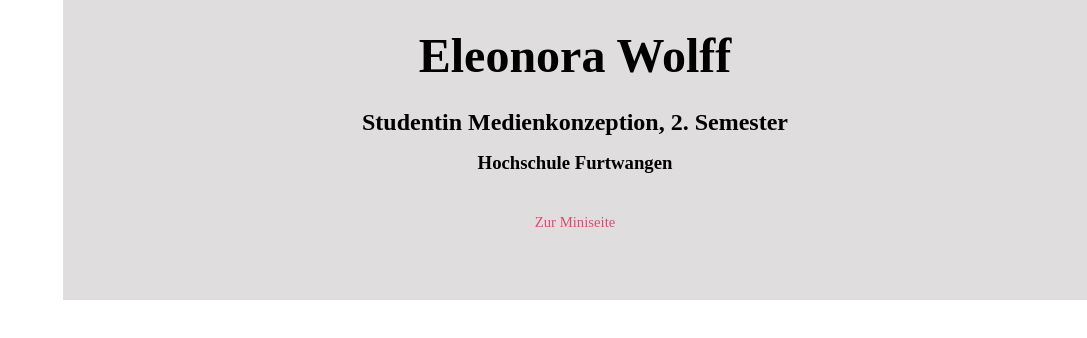
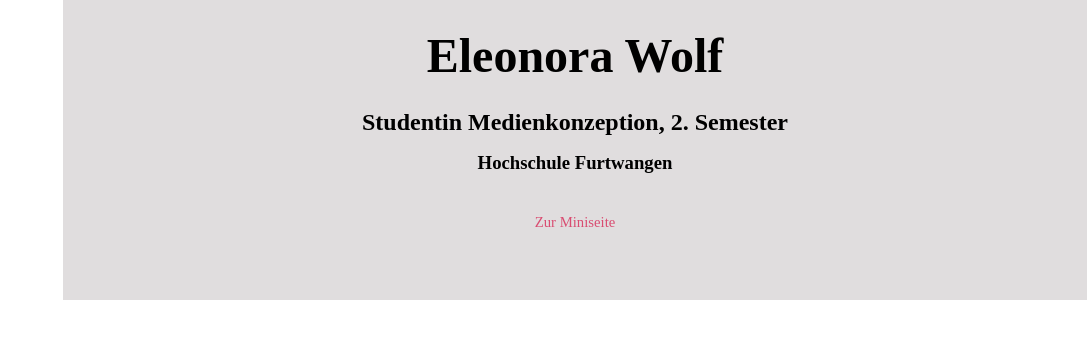
Before and after one commit to Eleonora2709/Eleonora2709.github.io, a plain HTML site: page index.html in a window 1280 px wide. Shown: the whole page, without its empty margins (193-1280 px from the left). Drawn offline with Linux system fonts and the light colour scheme; a web font is replaced by a local one.

Commit message:
is okkkkk

```diff
--- a/index.html
+++ b/index.html
@@ -6,7 +6,7 @@
 </head>
 
 <div class="box">
-  <h1>Eleonora Wolff</h1>
+  <h1>Eleonora Wolf</h1>
   <h2>Studentin Medienkonzeption, 2. Semester</h2>
   <h3>Hochschule Furtwangen</h3>
 
```
